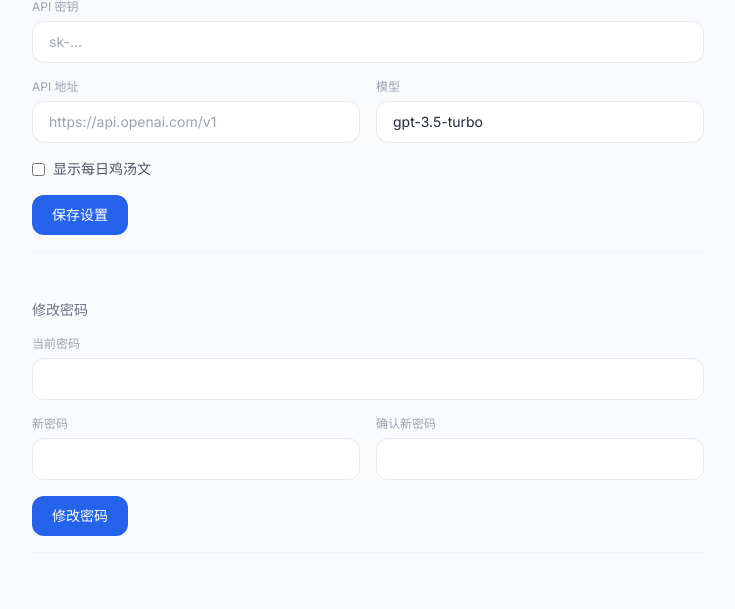
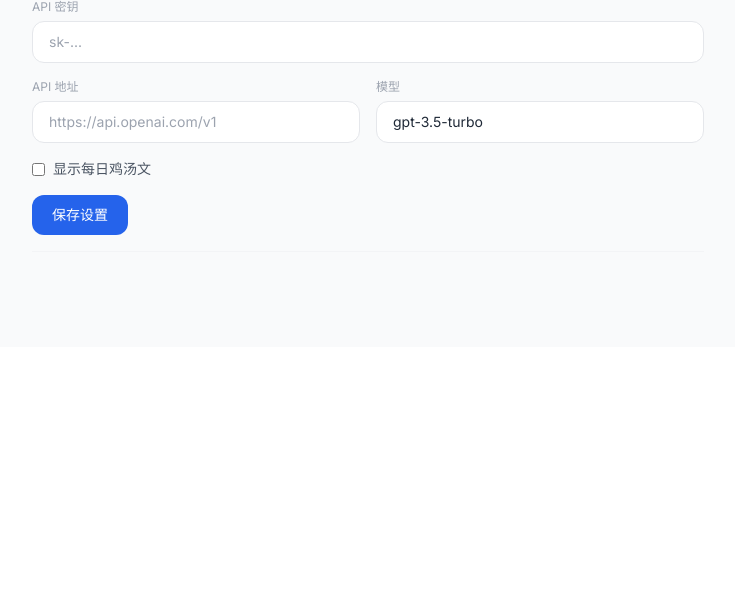
Before and after one commit to tojoevan/workspace, a Django app: page /user/profile/ in a window 1280 px wide. Shown: the part 453-1062 px from the top of the page, without its empty margins (272-1007 px from the left). After the commit the page ends 688 px from the top, so only its background shows below. Run offline with Django 5.2, Linux system fonts and the light colour scheme; the visitor is signed in with stand-in values (Sample User, id 1); data comes from the database, SQL or seed files in the repository; data that the repository does not hold is empty; some libraries are stand-ins or nearby versions.

Commit message:
fix: remove password_change form from user_profile (URL not registered)

```diff
--- a/templates/core/user_profile.html
+++ b/templates/core/user_profile.html
@@ -65,28 +65,6 @@
         </form>
     </div>
 
-    <!-- 修改密码 -->
-    <div class="py-4 border-b border-gray-100 dark:border-gray-800">
-        <h2 class="text-sm font-medium text-gray-500 dark:text-gray-400 mb-4">修改密码</h2>
-        <form method="post" action="{% url 'password_change' %}" class="space-y-4">
-            {% csrf_token %}
-            <div>
-                <label class="block text-xs text-gray-400 mb-1.5">当前密码</label>
-                <input type="password" name="old_password" class="w-full px-4 py-2.5 bg-white dark:bg-[#161616] border border-gray-200 dark:border-gray-700 rounded-xl text-sm text-gray-800 dark:text-gray-200 focus:outline-none focus:border-blue-500">
-            </div>
-            <div class="grid grid-cols-2 gap-4">
-                <div>
-                    <label class="block text-xs text-gray-400 mb-1.5">新密码</label>
-                    <input type="password" name="new_password1" class="w-full px-4 py-2.5 bg-white dark:bg-[#161616] border border-gray-200 dark:border-gray-700 rounded-xl text-sm text-gray-800 dark:text-gray-200 focus:outline-none focus:border-blue-500">
-                </div>
-                <div>
-                    <label class="block text-xs text-gray-400 mb-1.5">确认新密码</label>
-                    <input type="password" name="new_password2" class="w-full px-4 py-2.5 bg-white dark:bg-[#161616] border border-gray-200 dark:border-gray-700 rounded-xl text-sm text-gray-800 dark:text-gray-200 focus:outline-none focus:border-blue-500">
-                </div>
-            </div>
-            <button type="submit" class="px-5 py-2.5 bg-blue-600 text-white text-sm rounded-xl hover:bg-blue-700 transition-colors">修改密码</button>
-        </form>
-    </div>
 
 </div>
 {% endblock %}
```
